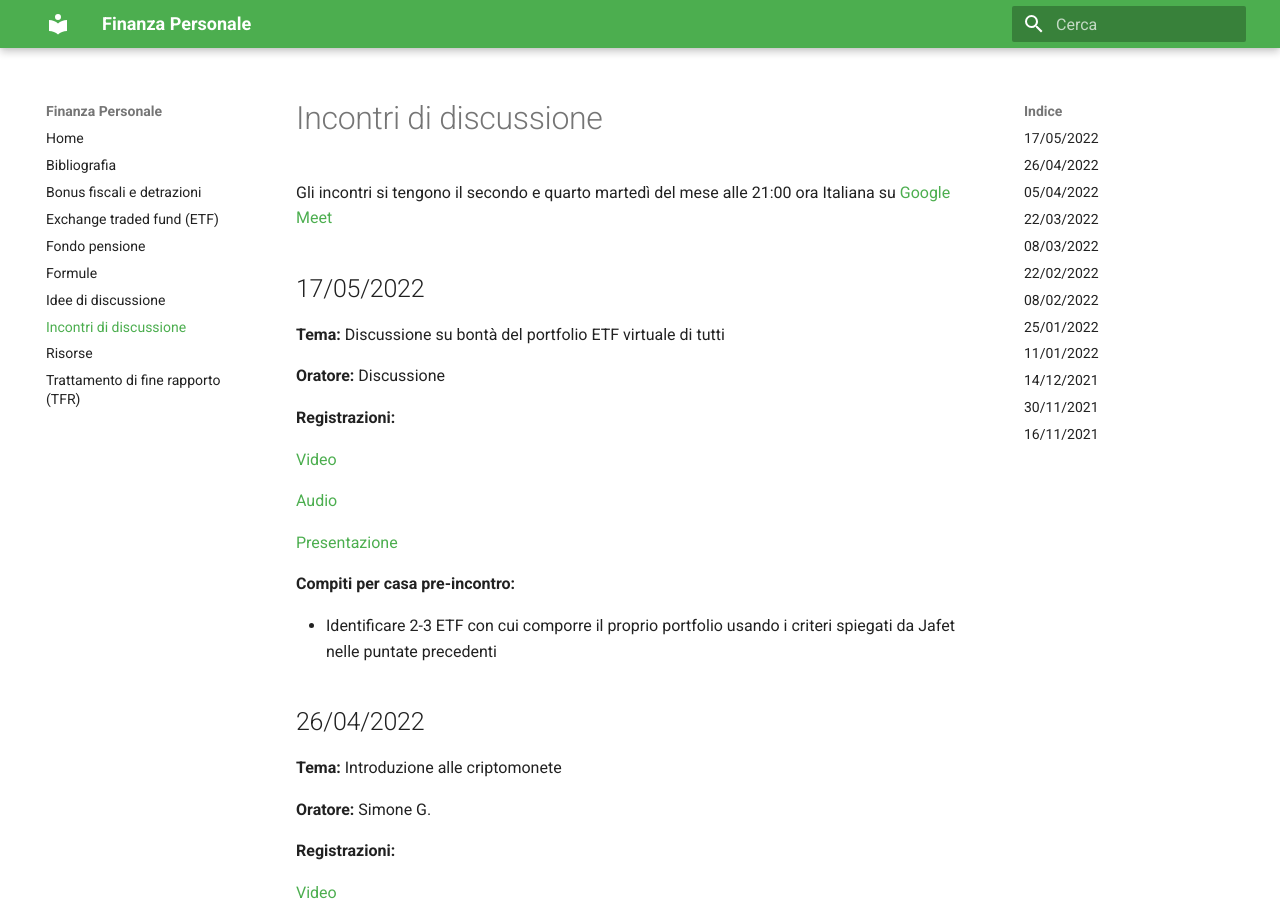
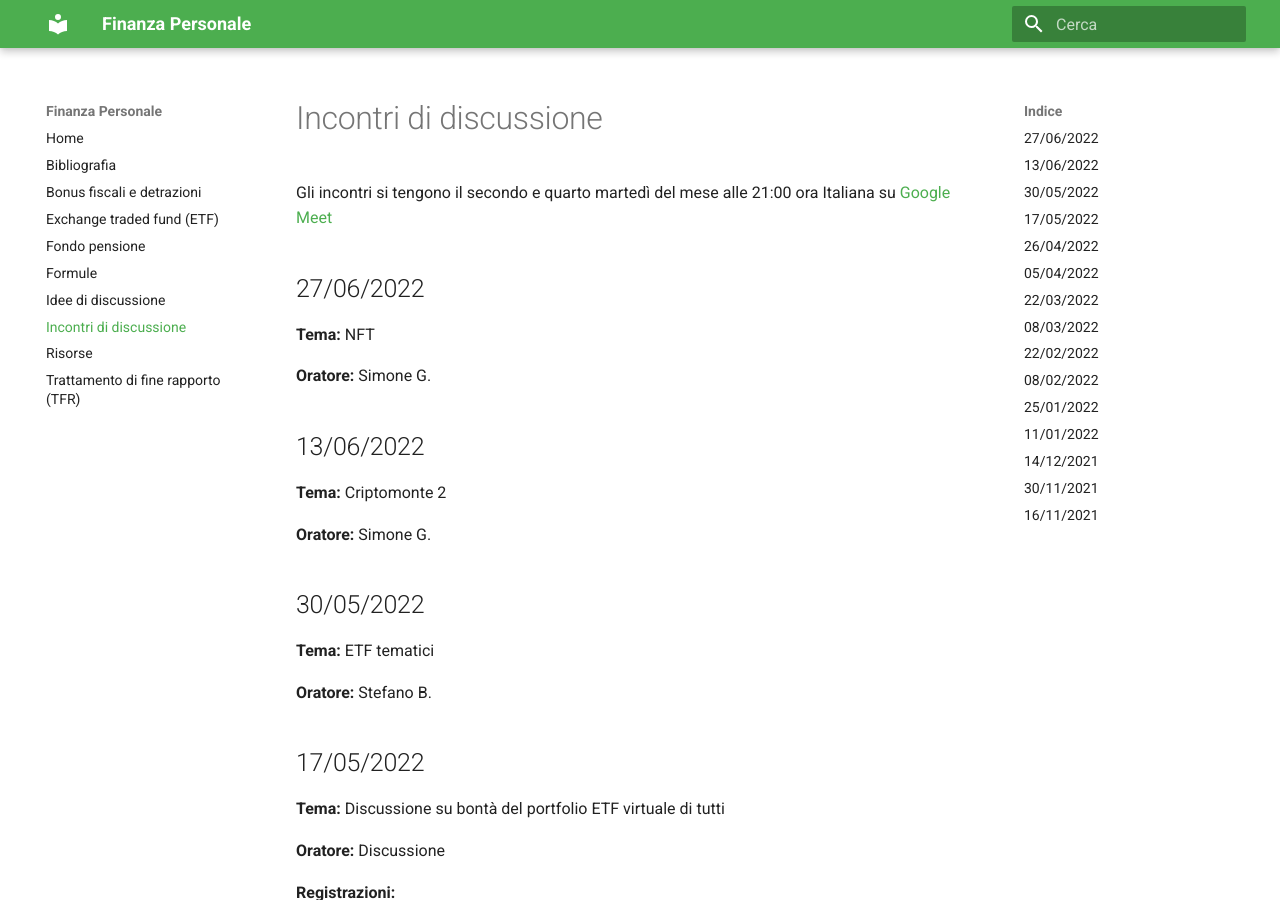
Before and after one commit to simgunz/wiki-finanza-personale, an MkDocs documentation site: the page built from docs/incontri.md, in a window 1280 px wide and 900 px high. Built offline with MkDocs 1.6.1 and Material for MkDocs 9.7.7, drawn with Linux system fonts in a browser that asks for light colours.

Commit message:
Aggiunti incontri

```diff
--- a/docs/incontri.md
+++ b/docs/incontri.md
@@ -1,6 +1,24 @@
 # Incontri di discussione
 
 Gli incontri si tengono il secondo e quarto martedì del mese alle 21:00 ora Italiana su [Google Meet](https://meet.google.com/tkd-yavi-evb)
+
+## 27/06/2022
+
+**Tema:** NFT
+
+**Oratore:** Simone G.
+
+## 13/06/2022
+
+**Tema:** Criptomonte 2
+
+**Oratore:** Simone G.
+
+## 30/05/2022
+
+**Tema:** ETF tematici
+
+**Oratore:** Stefano B.
 
 ## 17/05/2022
 
```
